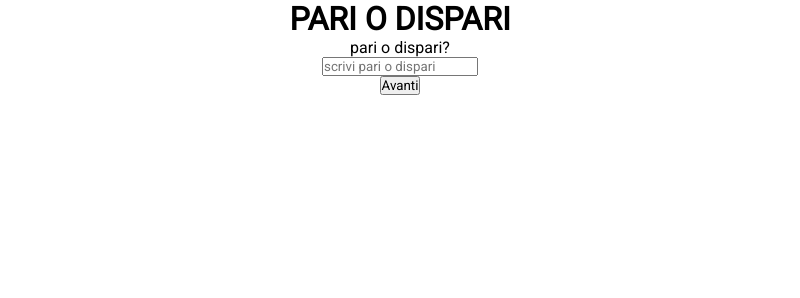
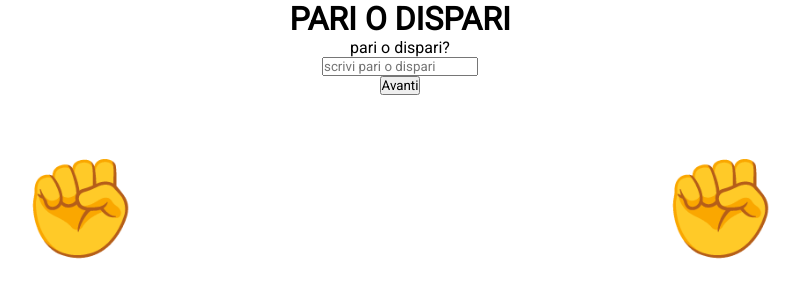
Before and after one commit to magnusson17/js-paliedispari, a plain HTML site: page Pari-e-dispari/index.html in a window 1280 px wide. Shown: the whole page, without its empty margins (240-1040 px from the left). Drawn offline with Linux system fonts and the light colour scheme.

Commit message:
add style

```diff
--- a/Pari-e-dispari/asset/css/style.css
+++ b/Pari-e-dispari/asset/css/style.css
@@ -97,6 +97,10 @@
 .fs_4em {
     font-size: 4em;
 }
+
+.fs_6em {
+    font-size: 6em;
+}
 /*margin*/
 .m_0_auto {
     margin: 0 auto;
--- a/Pari-e-dispari/index.html
+++ b/Pari-e-dispari/index.html
@@ -27,8 +27,10 @@
             </div>
         </div>
 
-        <div id="my-container"></div>
-        <div id="pc-container"></div>
+        <div id="hands-container" class="d_flex justify_content_around ">
+            <div id="my-container" class="fs_6em">✊</div>
+            <div id="pc-container" class="fs_6em">✊</div>
+        </div>
 
         <div id="prova"></div>
 
```
